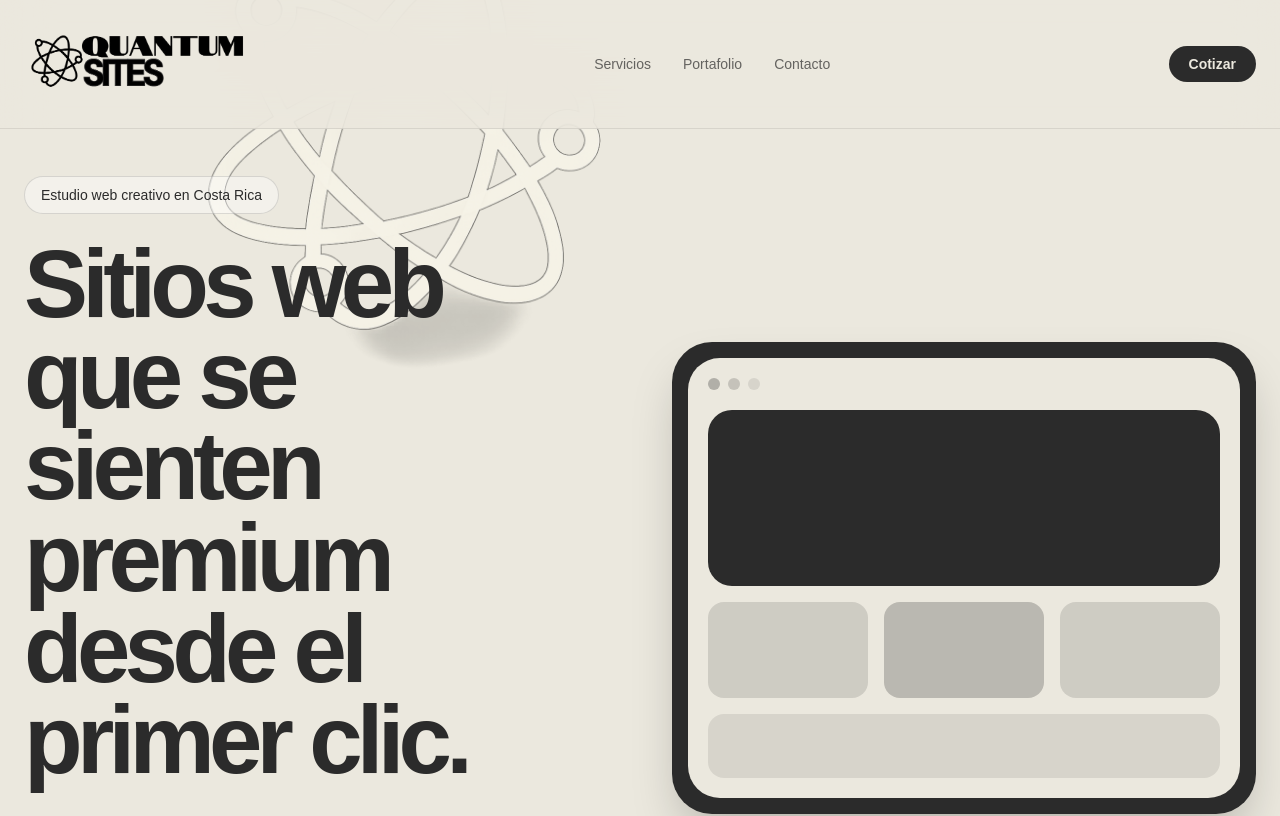
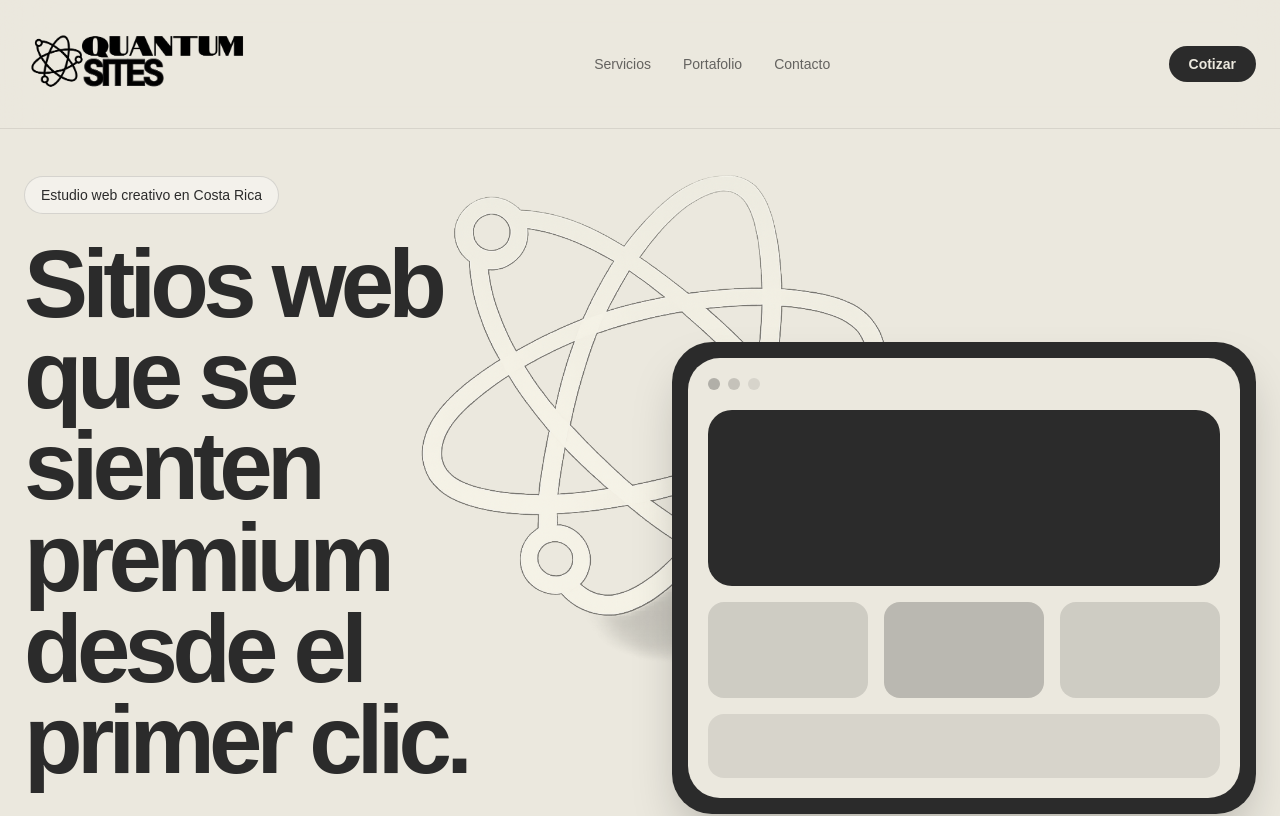
Before and after one commit to JosueFab0/quantum-sites, a Next.js app: page / in a window 1280 px wide. Shown: the top 816 px of the page. Built offline with nearby package versions, Linux system fonts and the light colour scheme.

Commit message:
otro fix 1

```diff
--- a/components/AtomJourney.tsx
+++ b/components/AtomJourney.tsx
@@ -31,7 +31,7 @@
       <img
         src="/atom.png"
         alt="Quantum Atom"
-        className="absolute left-1/2 top-1/2 w-[500px] -translate-x-1/2 -translate-y-1/2"
+        className="absolute left-1/2 top-1/2 w-[600px]"
         style={{
             opacity: 0.5,
 
```
Lines whose indentation alone changed are shown as unchanged.
